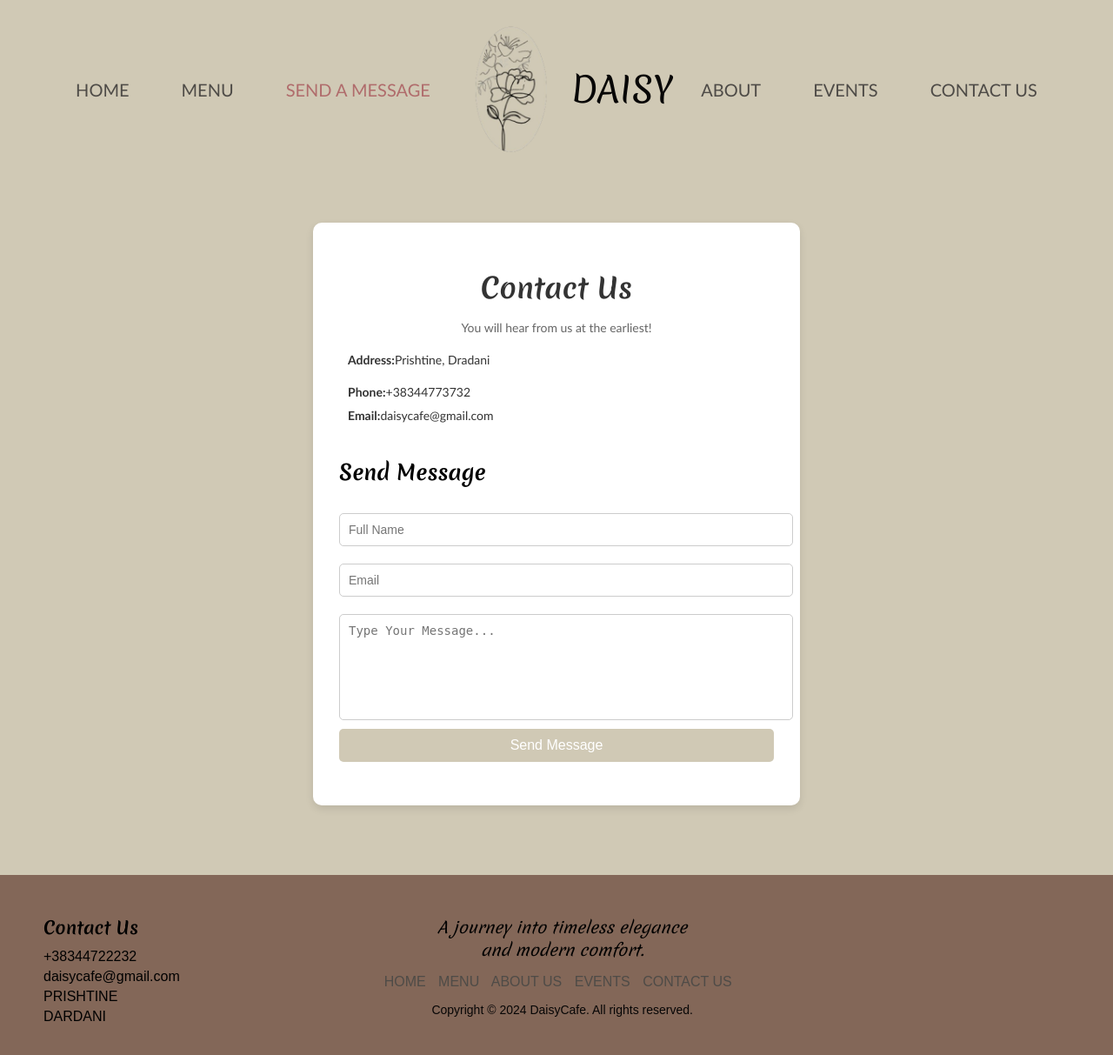
After one commit to OrgesaBerisha/Projekti-Web-Dizajne, a PHP site: page /message.php in a window 1280 px wide. The commit adds this page. Shown: the whole page at 87% size. Run offline with PHP 8.4, Linux system fonts and the light colour scheme.

Commit message:
krijimi i contact foormes dhe dashboard dhe databaz

```diff
--- a/contactus.php
+++ b/contactus.php
@@ -41,6 +41,7 @@ if ($_SERVER['REQUEST_METHOD'] == 'POST') {
       <ul class="nav-links">
         <li><a href="index.php">HOME</a></li>
         <li><a href="menu.php">MENU</a></li>
+        <li><a href="message.php">SEND A MESSAGE</a></li>
       </ul>
       <div class="logo">
         <img src="img/Logo.png" alt="Daisy Logo">
--- /dev/null
+++ b/css/message.css
@@ -0,0 +1,87 @@
+@import url("https://fonts.googleapis.com/css2?family=Caveat:wght@400..700&family=Lobster&family=Merienda:wght@300..900&display=swap");
+
+/* Contact Form Container */
+.contact-container {
+    display: flex;
+    justify-content: center;
+    align-items: center;
+    flex-direction: column;
+    padding: 50px 20px;
+    background-color: #d0c9b5;
+}
+
+.contact-left {
+    background: white;
+    padding: 30px;
+    border-radius: 10px;
+    box-shadow: 0px 4px 10px rgba(0, 0, 0, 0.1);
+    width: 100%;
+    max-width: 500px;
+    text-align: center;
+}
+
+.contact-left h1 {
+    color: #333;
+    margin-bottom: 10px;
+    font-family: "Merienda", cursive;
+}
+
+.contact-left p {
+    color: #666;
+    font-size: 14px;
+}
+
+/* Contact Info */
+.contact-info {
+    margin: 20px 0;
+    text-align: left;
+}
+
+.info-item {
+    display: flex;
+    align-items: center;
+    gap: 10px;
+    margin-bottom: 10px;
+}
+
+.info-item p {
+    margin: 0;
+    font-size: 14px;
+    color: #333;
+}
+
+/* Contact Form */
+.contact-right form {
+    display: flex;
+    flex-direction: column;
+    font-family: "Merienda", cursive;
+}
+
+.contact-right input, .contact-right textarea {
+    width: 100%;
+    padding: 10px;
+    margin: 10px 0;
+    border: 1px solid #ccc;
+    border-radius: 5px;
+    font-size: 14px;
+}
+
+.contact-right textarea {
+    height: 100px;
+    resize: none;
+}
+
+#send-btn {
+    background-color: #d0c9b5;
+    color: white;
+    padding: 10px;
+    border: none;
+    cursor: pointer;
+    border-radius: 5px;
+    font-size: 16px;
+
+}
+
+#send-btn:hover {
+    background-color:  #836758;
+}
--- a/events.php
+++ b/events.php
@@ -34,13 +34,13 @@ $events = $event->getEvents();
 </head>
 
 <body>
-
-    <!--NavBar-->
     <header>
         <nav class="navbar">
             <ul class="nav-links">
-                <li><a href="index.php">HOME</a></li>
+                <li><a href="index.php" >HOME</a></li>
                 <li><a href="menu.php">MENU</a></li>
+                <li><a href="message.php">SEND A MESSAGE</a></li>
+
             </ul>
             <div class="logo">
                 <img src="img/Logo.png" alt="Daisy Logo">
--- a/index.php
+++ b/index.php
@@ -4,7 +4,7 @@
 <head>
     <meta charset="UTF-8">
     <meta name="viewport" content="width=device-width, initial-scale=1.0">
-    <title>Coffe</title>
+    <title>SEND A MESSAGE</title>
     <link rel="stylesheet" href="css/index.css">
     <link rel="stylesheet" href="css/main.css">
 
@@ -18,6 +18,8 @@
             <ul class="nav-links">
                 <li><a href="index.php" id="active">HOME</a></li>
                 <li><a href="menu.php">MENU</a></li>
+                <li><a href="message.php">SEND A MESSAGE</a></li>
+
             </ul>
             <div class="logo">
                 <img src="img/Logo.png" alt="Daisy Logo">
--- a/login.php
+++ b/login.php
@@ -52,6 +52,7 @@ if ($_SERVER['REQUEST_METHOD'] == 'POST') {
       <ul class="nav-links">
         <li><a href="index.php">HOME</a></li>
         <li><a href="menu.php">MENU</a></li>
+        <li><a href="messages.php">SEND A MESSAGE</a></li>
       </ul>
       <div class="logo">
         <img src="img/Logo.png" alt="Daisy Logo">
--- a/menu.php
+++ b/menu.php
@@ -40,13 +40,13 @@ $alternativeMilks = $menu->getMenuItems('Alternative Milks');
 </head>
 
 <body>
-
-    <!--NavBar-->
     <header>
         <nav class="navbar">
             <ul class="nav-links">
                 <li><a href="index.php">HOME</a></li>
                 <li><a href="menu.php" id="active">MENU</a></li>
+                <li><a href="message.php">SEND A MESSAGE</a></li>
+
             </ul>
             <div class="logo">
                 <img src="img/Logo.png" alt="Daisy Logo">
--- /dev/null
+++ b/message.php
@@ -0,0 +1,147 @@
+<!DOCTYPE html>
+<html lang="en">
+
+<head>
+    <meta charset="UTF-8">
+    <meta name="viewport" content="width=device-width, initial-scale=1.0">
+    <title>Coffe</title>
+    <link rel="stylesheet" href="css/message.css">
+    <link rel="stylesheet" href="css/main.css">
+
+</head>
+
+<!-- Navbar -->
+
+<body>
+    <header>
+        <nav class="navbar">
+            <ul class="nav-links">
+                <li><a href="index.php" >HOME</a></li>
+                <li><a href="menu.php">MENU</a></li>
+                <li><a href="message.php" id="active">SEND A MESSAGE</a></li>
+
+            </ul>
+            <div class="logo">
+                <img src="img/Logo.png" alt="Daisy Logo">
+                <h1>DAISY</h1>
+            </div>
+            <ul class="nav-links">
+                <li><a href="about.php">ABOUT</a></li>
+                <li><a href="events.php">EVENTS</a></li>
+                <li><a href="contactus.php">CONTACT US</a></li>
+            </ul>
+        </nav>
+    </header>
+
+    <!--Pjesa mas navbar-->
+
+    <div class="contact-container">
+        <div class="contact-left">
+
+            <h1>Contact Us</h1>
+            <p>You will hear from us at the earliest!</p>
+            <div class="contact-info">
+                <div class="info-item">
+                    <span class="icon"></span>
+                    <p><strong>Address:</strong>Prishtine, Dradani</p>
+                </div>
+                <div class="contact-info">
+                    <div class="info-item">
+                        <span class="icon"></span>
+                        <p><strong>Phone:</strong>+38344773732</p>
+                    </div>
+                    <div class="info-item">
+                        <span class="icon"></span>
+                        <p><strong>Email:</strong>daisycafe@gmail.com</p>
+                    </div>
+
+                </div>
+
+                <div class="contact-right">
+                    <form method="POST" action="contactController.php">
+
+                        <h2>Send Message</h2>
+                        <input type="text"   id="fname" name="name" placeholder="Full Name" required>
+                        <input type="email" id="email" name="email" placeholder="Email" required>
+                        <textarea id="message" name="message" placeholder="Type Your Message..." required></textarea>
+                        <button type="submit" id="send-btn" name="contact_us">Send Message</button>
+
+                    </form>
+                </div>
+
+            </div>
+        </div>
+    </div>
+
+    <script>
+ document.addEventListener("DOMContentLoaded", function(){
+    const sendBtn=document.getElementById('send-btn');
+    const contactForm = document.querySelector("form");
+    const validate=(event)=>{
+        event.preventDefault();
+        const fullName=document.getElementById('fname');
+        const emailaddress=document.getElementById('email');
+        const messages=document.getElementById('message');
+
+        if(fullName.value.trim()===""){
+            alert("Please enter your full name.");
+            fullName.focus();
+            return false;
+        }
+        const emailRegex = /^([A-Za-z0-9_\-.])+@([A-Za-z0-9_\-.])+\.([A-Za-z]{2,})$/;
+        if(!emailRegex.test(emailaddress.value.trim())){
+            alert("Please enter a valid Email.");
+
+            emailaddress.focus();
+            return false;
+        }
+        if(emailaddress.value.trim()!==emailaddress.value.trim().toLowerCase()){
+        alert("Email must be in lowercase!");
+        emailaddress.focus();
+        return false;
+    }
+    if(messages.value.trim()===""){
+        alert("Please enter your message.");
+        messages.focus();
+        return false;
+    }
+    if(messages.value.trim().length<10){
+        alert("Your message must be at least 10 characters long.");
+        messages.focus();
+        return false;
+    }
+    alert("Your message has been sent successfully!");
+    contactForm.submit();
+};
+sendBtn.addEventListener("click",validate);
+
+ });
+    </script>
+
+
+ <!--Footer-->
+ <footer>
+        <div class="footer-content">
+            <div class="footer-contact">
+                <h4>Contact Us</h4>
+                <p>+38344722232</p>
+                <p>daisycafe@gmail.com</p>
+                <p>PRISHTINE</p>
+                <p>DARDANI</p>
+            </div>
+            <div class="footer-main">
+                <p class="footer-line">
+                    <i>A journey into timeless elegance <br> and modern comfort.</i>
+                </p>
+                <nav class="footer-nav">
+                    <a href="index.php">HOME</a>
+                    <a href="menu.php">MENU</a>
+                    <a href="about.php">ABOUT US</a>
+                    <a href="events.php">EVENTS</a>
+                    <a href="contactus.php">CONTACT US</a>
+                </nav>
+                <p class="footer-copyright">
+                    Copyright © 2024 DaisyCafe. All rights reserved.
+                </p>
+            </div>
+    </footer>
```
Also changed, not shown: about.php (+5 -3 lines), admin_dashboard.php (+44 -16 lines), contactController.php (added, +42 -0 lines), contactModel.php (added, +25 -0 lines), contactRepository.php (added, +46 -0 lines).
